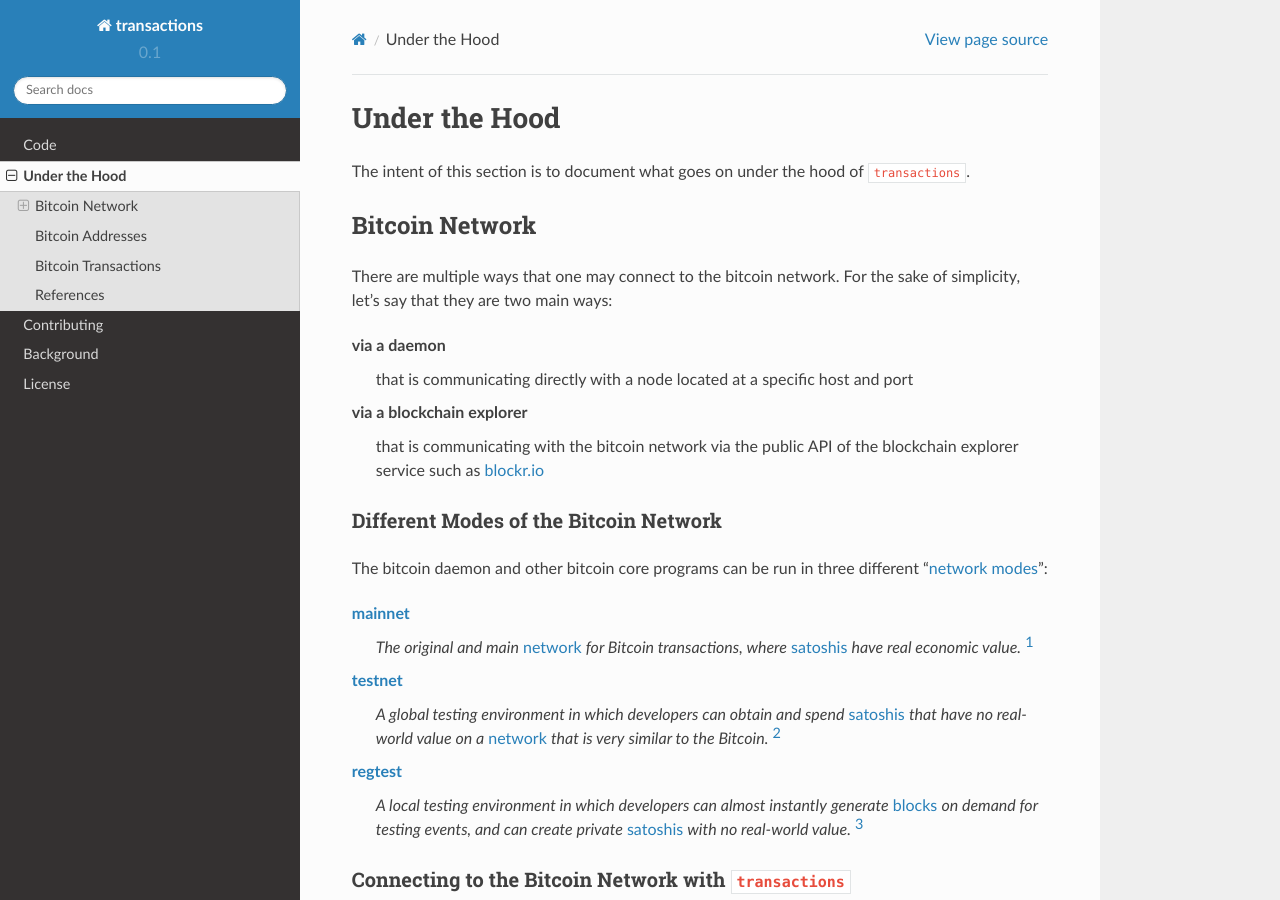
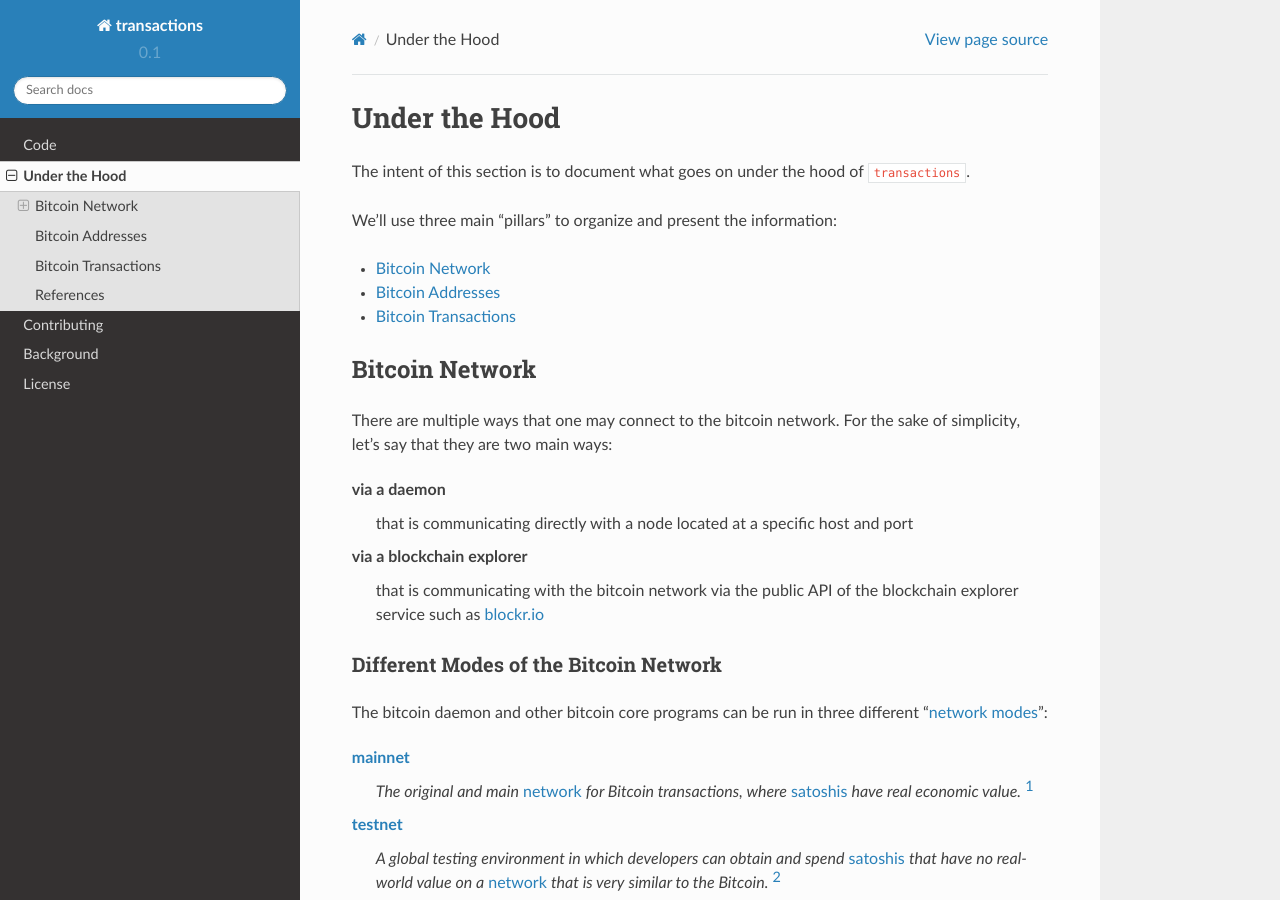
Before and after one commit to ascribe/transactions, a Sphinx documentation site: the page built from docs/source/underthehood.rst, in a window 1280 px wide and 900 px high. Built offline with Sphinx 7.4.7 and the Read the Docs theme 2.0.0, drawn with Linux system fonts in a browser that asks for light colours.

Commit message:
Add links for cross referencing and some contents

```diff
--- a/docs/source/underthehood.rst
+++ b/docs/source/underthehood.rst
@@ -1,9 +1,20 @@
+.. _under-the-hood:
+
 ##############
 Under the Hood
 ##############
 
 The intent of this section is to document what goes on under the hood of
 ``transactions``.
+
+We'll use three main "pillars" to organize and present the information:
+
+* :ref:`uth-bitcoin-network`
+* :ref:`uth-bitcoin-addresses`
+* :ref:`uth-bitcoin-transactions`
+
+
+.. _uth-bitcoin-network:
 
 ***************
 Bitcoin Network
@@ -53,9 +64,14 @@ The supported blockchain explorer is `blockr.io`_
 .. todo:: show code examples
 
 
+.. _uth-bitcoin-addresses:
+
 *****************
 Bitcoin Addresses
 *****************
+
+
+.. _uth-bitcoin-transactions:
 
 ********************
 Bitcoin Transactions
```
